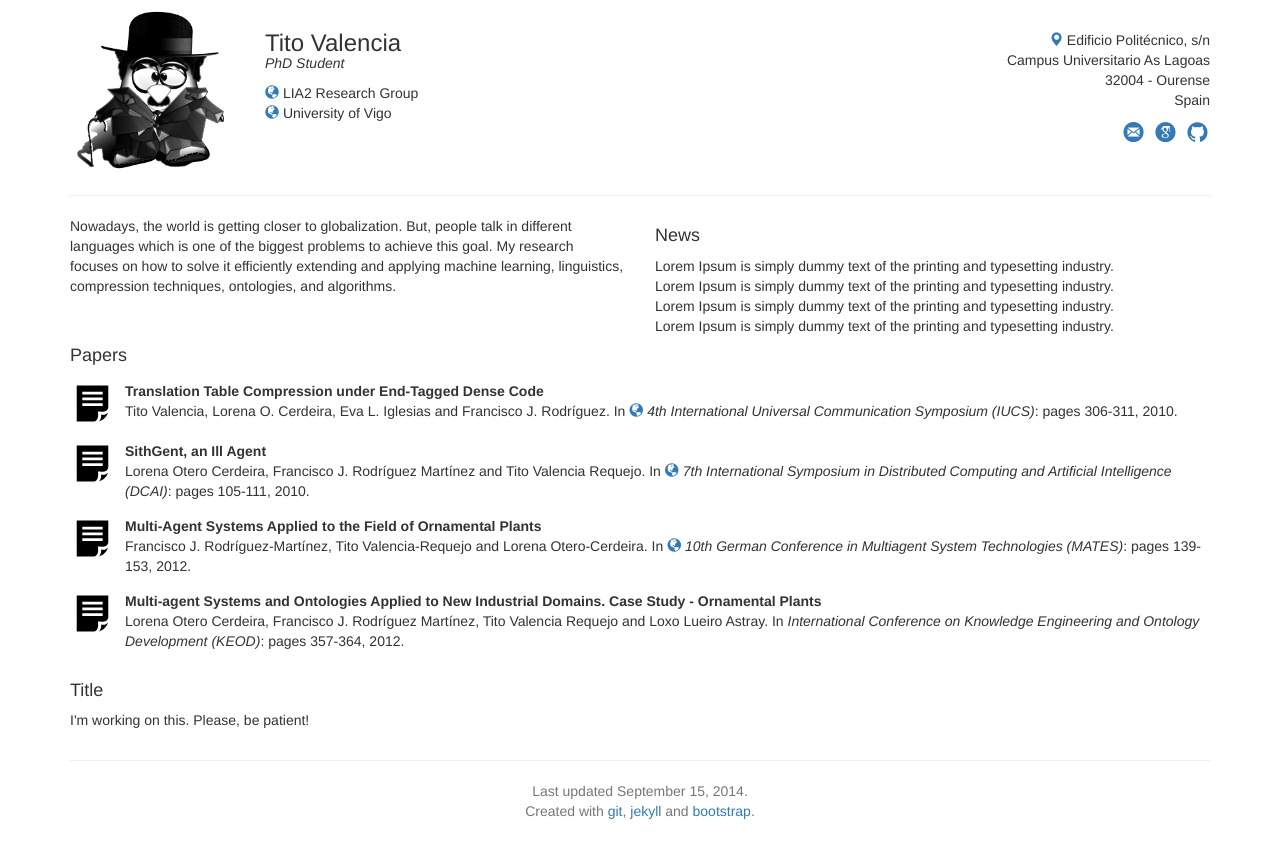
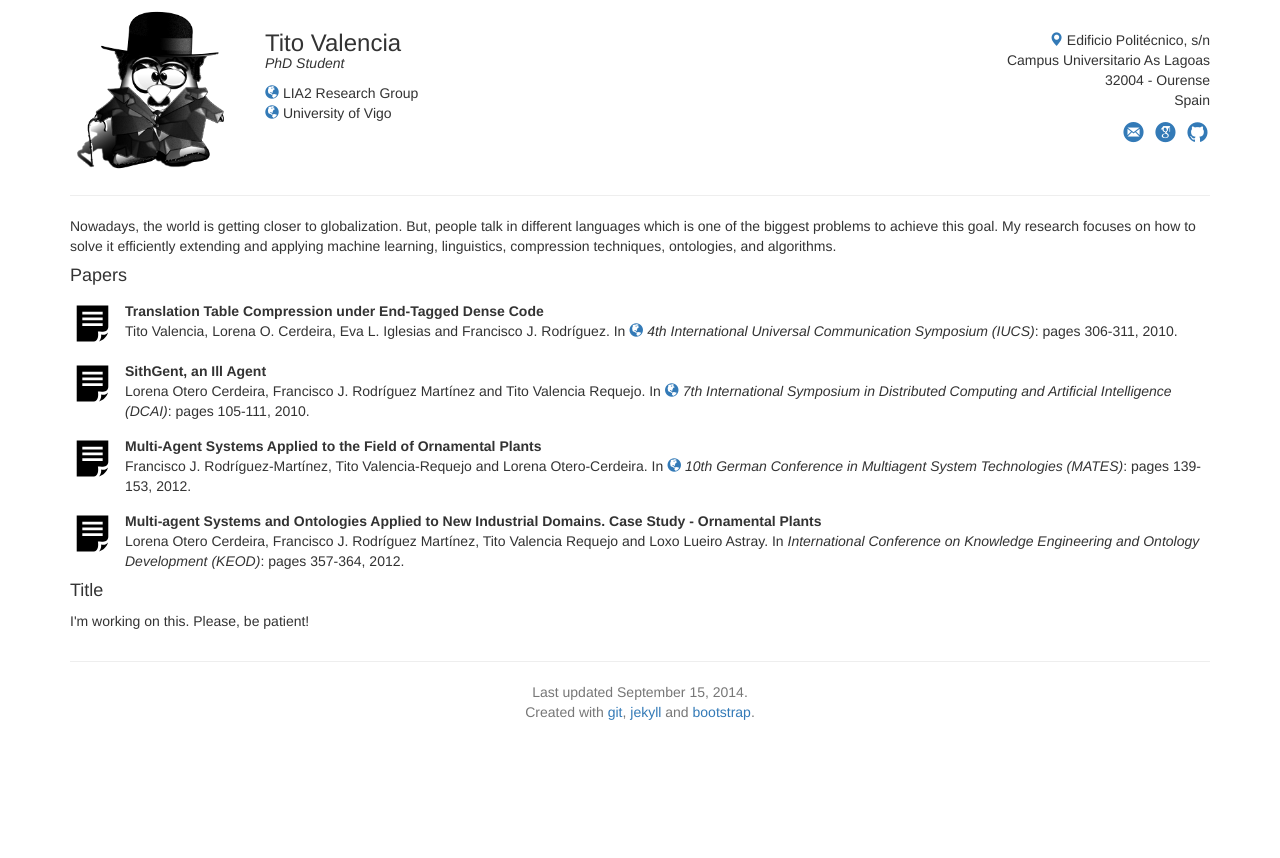
Before and after one commit to tvalreq/tvalreq.github.com, a Jekyll site: the page built from index.html, in a window 1280 px wide. Shown: the top 858 px of the page. Built offline with Jekyll 4.4.1, drawn with Linux system fonts in a browser that asks for light colours; nearby versions of some CDN libraries.

Commit message:
minor bugs

```diff
--- a/index.html
+++ b/index.html
@@ -4,29 +4,18 @@
 description: Tito Valencia's Homepage
 ---
 
+<!--INTRODUCTION-->
 <div class="row">
-	<div class="col-xs-12 col-sm-6 col-md-6 col-lg-6">
+	<div class="col-xs-12 col-sm-12 col-md-12 col-lg-12">
 		<section id="introduction">
 			Nowadays, the world is getting closer to globalization. But, people talk in different languages which is one of the biggest problems to achieve this goal. My research focuses on how to solve it efficiently extending and applying machine learning, linguistics, compression techniques, ontologies, and algorithms.
-		</section>
-	</div>
-	<div class="col-xs-12 col-sm-6 col-md-6 col-lg-6">
-		<section id="news" class="oculto">
-			<h4>News</h4>
-			Lorem Ipsum is simply dummy text of the printing and typesetting industry.
-			<br/>
-			Lorem Ipsum is simply dummy text of the printing and typesetting industry.
-			<br/>
-			Lorem Ipsum is simply dummy text of the printing and typesetting industry.
-			<br/>
-			Lorem Ipsum is simply dummy text of the printing and typesetting industry.
 		</section>
 	</div>
 </div>
 
 <!--PAPERS-->
 <div class="row">
-    <div class="col-sm-12">
+    <div class="col-xs-12 col-sm-12 col-md-12 col-lg-12">
 		<section id="papers">
 			<h4>Papers</h4>
 			{% for paper in site.data.paper-list | sort_by: 'year' %}
@@ -35,8 +24,15 @@
 				{% endif %}
 			{% endfor %}
 		</section><!--/papers-->
-		<br/>
-		<h4>Title</h4>
-		<p>I'm working on this. Please, be patient!</p>
     </div>
 </div>
+
+<!--OTHER-->
+<div class="row">
+    <div class="col-xs-12 col-sm-12 col-md-12 col-lg-12">
+		<section id="other">
+			<h4>Title</h4>
+			<p>I'm working on this. Please, be patient!</p>
+		</section><!--/other-->
+    </div>
+</div>
```
